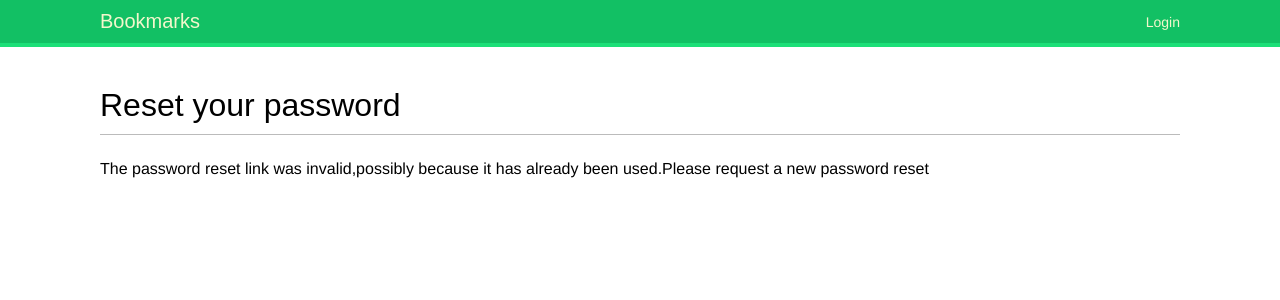
After one commit to DavidMares22/bookmarks-DBE, a Django app: page /account/reset/1/1/ in a window 1280 px wide. The commit adds this page. Shown: the top 300 px of the page. Run offline with Django 3.2, Linux system fonts and the light colour scheme; some web fonts are replaced.

Commit message:
Resetting password templates

```diff
--- a/account/templates/registration/login.html
+++ b/account/templates/registration/login.html
@@ -25,4 +25,7 @@
       <p><input type="submit" value="Log-in"></p>
    </form>
  </div>
+
+ <p><a href="{% url "password_reset" %}">Forgotten your password?</a></p>
+
 {% endblock content %}
--- /dev/null
+++ b/account/templates/registration/password_reset_confirm.html
@@ -0,0 +1,22 @@
+{% extends 'base.html' %}
+
+
+
+{% block title %} Reset your password {% endblock title %}
+
+
+{% block content %}
+  <h1>Reset your password</h1>
+
+  {% if validlink %}
+  <p>Please enter your new password twice</p>
+  <form action="." method="post">
+    {{ form.as_p }}
+    {% csrf_token %}
+    <p><input type="submit" value="Change my password"></p>
+  </form>
+  {% else %}
+  <p>The password reset link was invalid,possibly because it has already been used.Please request a new password reset</p>
+  {% endif %}
+
+{% endblock content %}
--- /dev/null
+++ b/account/templates/registration/password_reset_email.html
@@ -0,0 +1,4 @@
+Someone asked for password reset for email {{ email }}. Follow the link below:
+
+{{ protocol }}://{{ domain }}{% url "password_reset_confirm"  uidb64=uid token=token%}
+Your username, in case you've forgotten: {{ user.get_username }}
--- a/account/urls.py
+++ b/account/urls.py
@@ -11,4 +11,9 @@ urlpatterns = [
   # change password urls
   path('password_change/',auth_views.PasswordChangeView.as_view(),name='password_change'),
   path('password_change/done/',auth_views.PasswordChangeDoneView.as_view(),name='password_change_done'),
+  # reset password urls
+  path('password_reset/',auth_views.PasswordResetView.as_view(), name="password_reset"),
+  path('password_reset/done/',auth_views.PasswordResetDoneView.as_view(),name="password_reset_done"),
+  path('reset/<uidb64>/<token>/',auth_views.PasswordResetConfirmView.as_view(),name="password_reset_confirm"),
+  path('reset/done/',auth_views.PasswordResetCompleteView.as_view(),name="password_reset_complete"),
 ]
--- a/bookmarks/settings.py
+++ b/bookmarks/settings.py
@@ -122,3 +122,5 @@ STATIC_URL = '/static/'
 LOGIN_REDIRECT_URL = 'dashboard'
 LOGIN_URL = 'login'
 LOGOUT_URL = 'logout'
+
+EMAIL_BACKEND = 'django.core.mail.backends.console.EmailBackend'
```
Also changed, not shown: account/templates/registration/password_reset_complete.html (added, +12 -0 lines), account/templates/registration/password_reset_done.html (added, +13 -0 lines), account/templates/registration/password_reset_form.html (added, +17 -0 lines), db.sqlite3.
